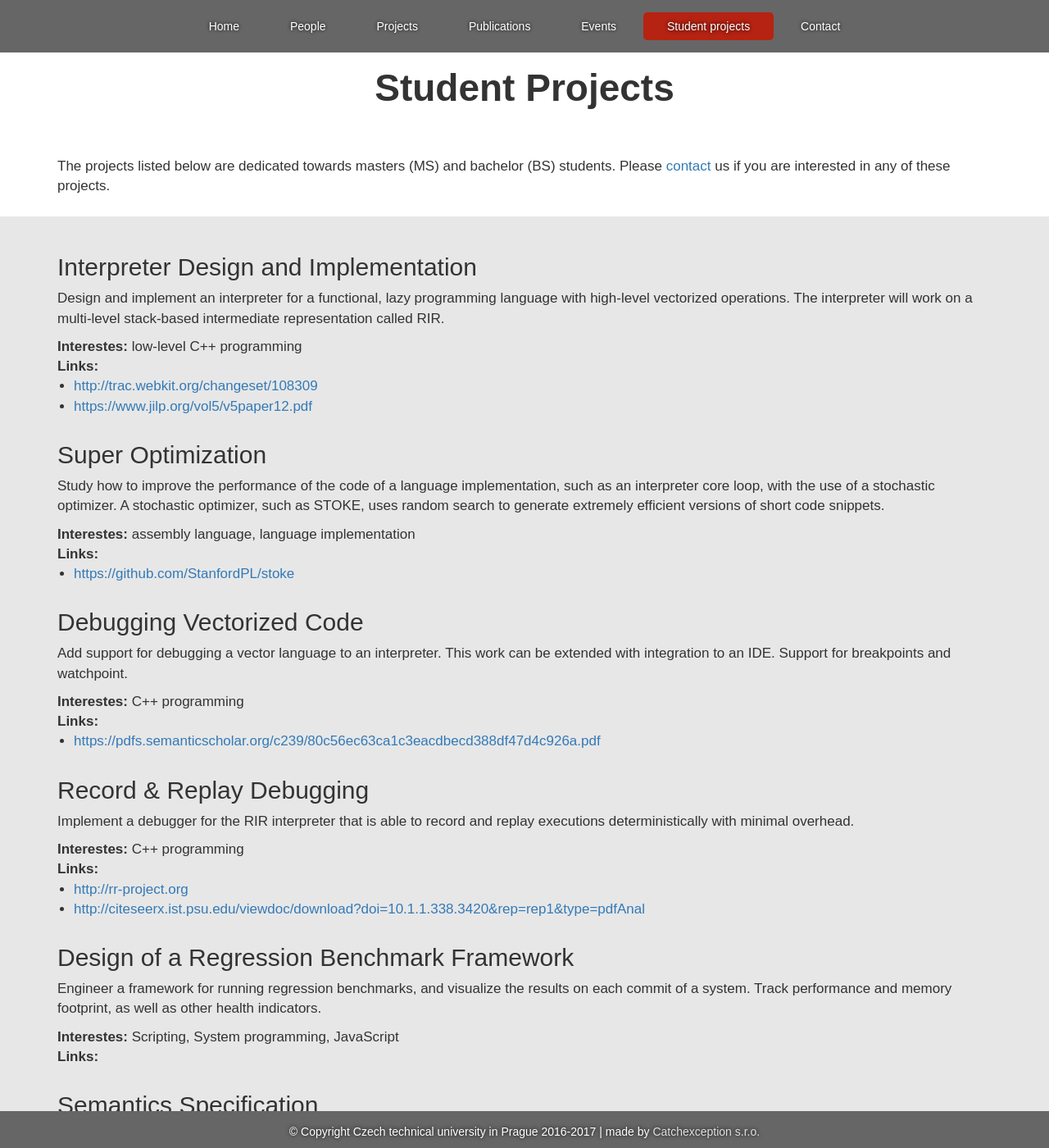
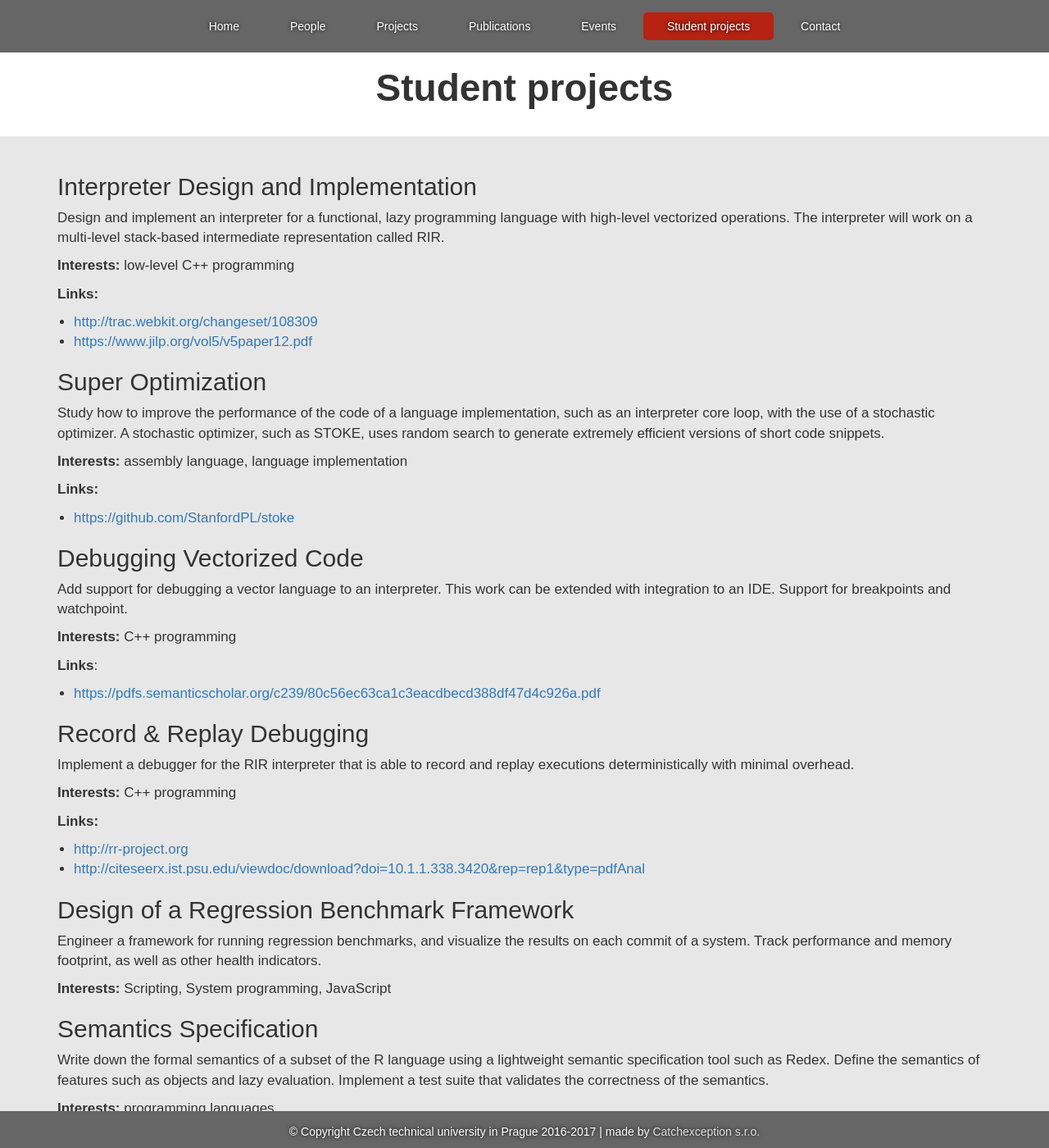
Before and after one commit to PRL-PRG/prl-prg.github.io, a Jekyll site: the page built from student-projects.md, in a window 1280 px wide and 1400 px high. Shown: the whole window at 82% size. Built offline with Jekyll 4.4.1, drawn with Linux system fonts in a browser that asks for light colours; some of the changed text lies outside the part shown.

Commit message:
Simplified layouts

```diff
--- /dev/null
+++ b/_layouts/default.html
@@ -0,0 +1,35 @@
+{% include header.html %}
+
+<!--Header-->
+<header class="container-fluid header-padding"></header>
+<!-- Content-->
+<div class="container-fluid main-container" id="philosophy">
+    <div class="row block-content text-center">
+        <div class="container">
+            <div class="row">
+                <div class="col-md-12">
+                    <span class="big-header">{{ page.title }}</span>
+                </div>
+            </div>
+        </div>
+    </div>
+    <div class="row block-content bg-1">
+        <div class="container font-17">
+            {{ content }}
+            <!-- {% for e in page.events %}
+                 <div class="row">
+                 <div class="col-md-12 font-17">
+                 <h2>{{ e.name }}</h2>
+                 <p>
+                 {{ e.description }}
+                 </p>
+                 <strong>Event webpage:</strong> <a href="{{ e.web }}" target="_blank">{{ e.web }}</a> .
+                 </p>
+                 </div>
+                 </div>
+                 {% endfor %} -->
+        </div>
+    </div>
+</div>
+
+{% include footer.html %}
--- a/_layouts/student-projects.html
+++ /dev/null
@@ -1,47 +0,0 @@
-{% include header.html %}
-
-<!--Header-->
-<header class="container-fluid header-padding"></header>
-<!-- Content-->
-<div class="container-fluid main-container" id="philosophy">
-    <div class="row block-content text-center">
-        <div class="container">
-            <div class="row">
-                <div class="col-md-12">
-                    <span class="big-header">Student Projects</span>
-                </div>
-            </div>
-        </div>
-    </div>
-    <div class="row block-content">
-        <div class="container">
-            <div class="row">
-                <div class="col-md-12 font-17">
-                    The projects listed below are dedicated towards masters (MS) and bachelor (BS) students. Please <a href="contant.html">contact</a> us if you are interested in any of these projects.
-                </div>
-            </div>
-        </div>
-    </div>
-    <div class="row block-content bg-1">
-        <div class="container">
-            {% for p in page.projects %}
-            <div class="row">
-                <div class="col-md-12 font-17">
-                    <h2>{{ p.name }}</h2>
-                    <p>{{ p.description }}</p>
-                    <strong>Interestes:</strong> {{ p.interests }}<br/>
-                    <strong>Links:</strong>
-                    <ul>
-                        {% for link in p.links %}
-                        <li><a href="{{ link }}">{{ link }}</a></li>
-                        {% endfor %}
-                    </ul>
-                    </p>
-                </div>
-            </div>
-            {% endfor %}
-        </div>
-    </div>
-</div>
-
-{% include footer.html %}
--- a/student-projects.md
+++ b/student-projects.md
@@ -1,49 +1,83 @@
 ---
-layout: student-projects
+layout: default
 title: Student projects
-projects:
-  - name: Interpreter Design and Implementation
-    description: "Design and implement an interpreter for a functional, lazy programming language with high-level vectorized operations. The interpreter will work on a multi-level stack-based intermediate representation called RIR."
-    interests: low-level C++ programming
-    links:
-    - http://trac.webkit.org/changeset/108309
-    - https://www.jilp.org/vol5/v5paper12.pdf
+---
 
-  - name: Super Optimization
-    description: "Study how to improve the performance of the code of a language implementation, such as an interpreter core loop, with the use of a stochastic optimizer. A stochastic optimizer, such as STOKE, uses random search to generate extremely efficient versions of short code snippets."
-    interests: assembly language, language implementation
-    links:
-    - https://github.com/StanfordPL/stoke
+## Interpreter Design and Implementation
 
-  - name: Debugging Vectorized Code
-    description: "Add support for debugging a vector language to an interpreter. This work can be extended with integration to an IDE. Support for breakpoints and watchpoint."
-    interests: C++ programming
-    links:
-    - https://pdfs.semanticscholar.org/c239/80c56ec63ca1c3eacdbecd388df47d4c926a.pdf
+Design and implement an interpreter for a functional, lazy programming language
+with high-level vectorized operations. The interpreter will work on a
+multi-level stack-based intermediate representation called RIR.
 
-  - name: Record & Replay Debugging
-    description: "Implement a debugger for the RIR interpreter that is able to record and replay executions deterministically with minimal overhead."
-    interests: C++ programming
-    links:
-    - http://rr-project.org
-    - http://citeseerx.ist.psu.edu/viewdoc/download?doi=10.1.1.338.3420&rep=rep1&type=pdfAnal
+**Interests:** low-level C++ programming
 
-  - name: Design of a Regression Benchmark Framework
-    description: "Engineer a framework for running regression benchmarks, and visualize the results on each commit of a system. Track performance and memory footprint, as well as other health indicators."
-    interests: Scripting, System programming, JavaScript
+**Links:**
+- [http://trac.webkit.org/changeset/108309](http://trac.webkit.org/changeset/108309)
+- [https://www.jilp.org/vol5/v5paper12.pdf](https://www.jilp.org/vol5/v5paper12.pdf)
 
-  - name: Semantics Specification
-    description: "Write down the formal semantics of a subset of the R language using a lightweight semantic specification tool such as Redex. Define the semantics of features such as objects and lazy evaluation. Implement a test suite that validates the correctness of the semantics."
-    interests: programming languages
-    links:
-    - https://redex.racket-lang.org
-    - https://link.springer.com/chapter/10.1007%2F978-3-642-31057-7_6
-    - https://github.com/reactorlabs/core-r/blob/master/core-r.rkt
+## Super Optimization
 
-  - name: Executable Semantics
-    description: "Starting with a semantics written in the Redex toolkit, convert that semantics to an abstract syntax tree interpreter in the Truffle/Graal format. Evaluate the performance of the original interpreter and the Truffle variant."
-    interests: Java, programming language semantics
-    links:
-    - https://redex.racket-lang.org
-    - http://cesquivias.github.io/blog/2014/12/02/writing-a-language-in-truffle-part-2-using-truffle-and-graal
----
+Study how to improve the performance of the code of a language implementation,
+such as an interpreter core loop, with the use of a stochastic optimizer. A
+stochastic optimizer, such as STOKE, uses random search to generate extremely
+efficient versions of short code snippets.
+
+**Interests:** assembly language, language implementation
+
+**Links:**
+- [https://github.com/StanfordPL/stoke](https://github.com/StanfordPL/stoke)
+
+## Debugging Vectorized Code
+
+Add support for debugging a vector language to an interpreter. This work can be
+extended with integration to an IDE. Support for breakpoints and watchpoint.
+
+**Interests:** C++ programming
+
+**Links**:
+- [https://pdfs.semanticscholar.org/c239/80c56ec63ca1c3eacdbecd388df47d4c926a.pdf](https://pdfs.semanticscholar.org/c239/80c56ec63ca1c3eacdbecd388df47d4c926a.pdf)
+
+## Record & Replay Debugging
+
+Implement a debugger for the RIR interpreter that is able to record and replay
+executions deterministically with minimal overhead.
+
+**Interests:** C++ programming
+
+**Links:**
+- [http://rr-project.org](http://rr-project.org)
+- [http://citeseerx.ist.psu.edu/viewdoc/download?doi=10.1.1.338.3420&rep=rep1&type=pdfAnal](http://citeseerx.ist.psu.edu/viewdoc/download?doi=10.1.1.338.3420&rep=rep1&type=pdfAnal)
+
+## Design of a Regression Benchmark Framework
+
+Engineer a framework for running regression benchmarks, and visualize the
+results on each commit of a system. Track performance and memory footprint, as
+well as other health indicators.
+
+**Interests:** Scripting, System programming, JavaScript
+
+## Semantics Specification
+
+Write down the formal semantics of a subset of the R language using a
+lightweight semantic specification tool such as Redex. Define the semantics of
+features such as objects and lazy evaluation. Implement a test suite that
+validates the correctness of the semantics.
+
+**Interests:** programming languages
+
+**Links:**
+- [https://redex.racket-lang.org](https://redex.racket-lang.org)
+- [https://link.springer.com/chapter/10.1007%2F978-3-642-31057-7_6](https://link.springer.com/chapter/10.1007%2F978-3-642-31057-7_6)
+- [https://github.com/reactorlabs/core-r/blob/master/core-r.rkt](https://github.com/reactorlabs/core-r/blob/master/core-r.rkt)
+
+## Executable Semantics
+
+Starting with a semantics written in the Redex toolkit, convert that semantics
+to an abstract syntax tree interpreter in the Truffle/Graal format. Evaluate the
+performance of the original interpreter and the Truffle variant.
+
+**Interests:** Java, programming language semantics
+
+**Links:**
+- [https://redex.racket-lang.org](https://redex.racket-lang.org)
+- [http://cesquivias.github.io/blog/2014/12/02/writing-a-language-in-truffle-part-2-using-truffle-and-graal](http://cesquivias.github.io/blog/2014/12/02/writing-a-language-in-truffle-part-2-using-truffle-and-graal)
```
Also changed, not shown: _includes/map.html (added, +47 -0 lines), _layouts/contact.html (deleted, +0 -95 lines), _layouts/events.html (deleted, +0 -34 lines), _layouts/projects.html (deleted, +0 -34 lines), _layouts/publications.html (deleted, +0 -41 lines), contact.md (+20 -1 lines), events.md (+14 -5 lines), projects.md (+12 -4 lines), publications.md (+26 -38 lines).
